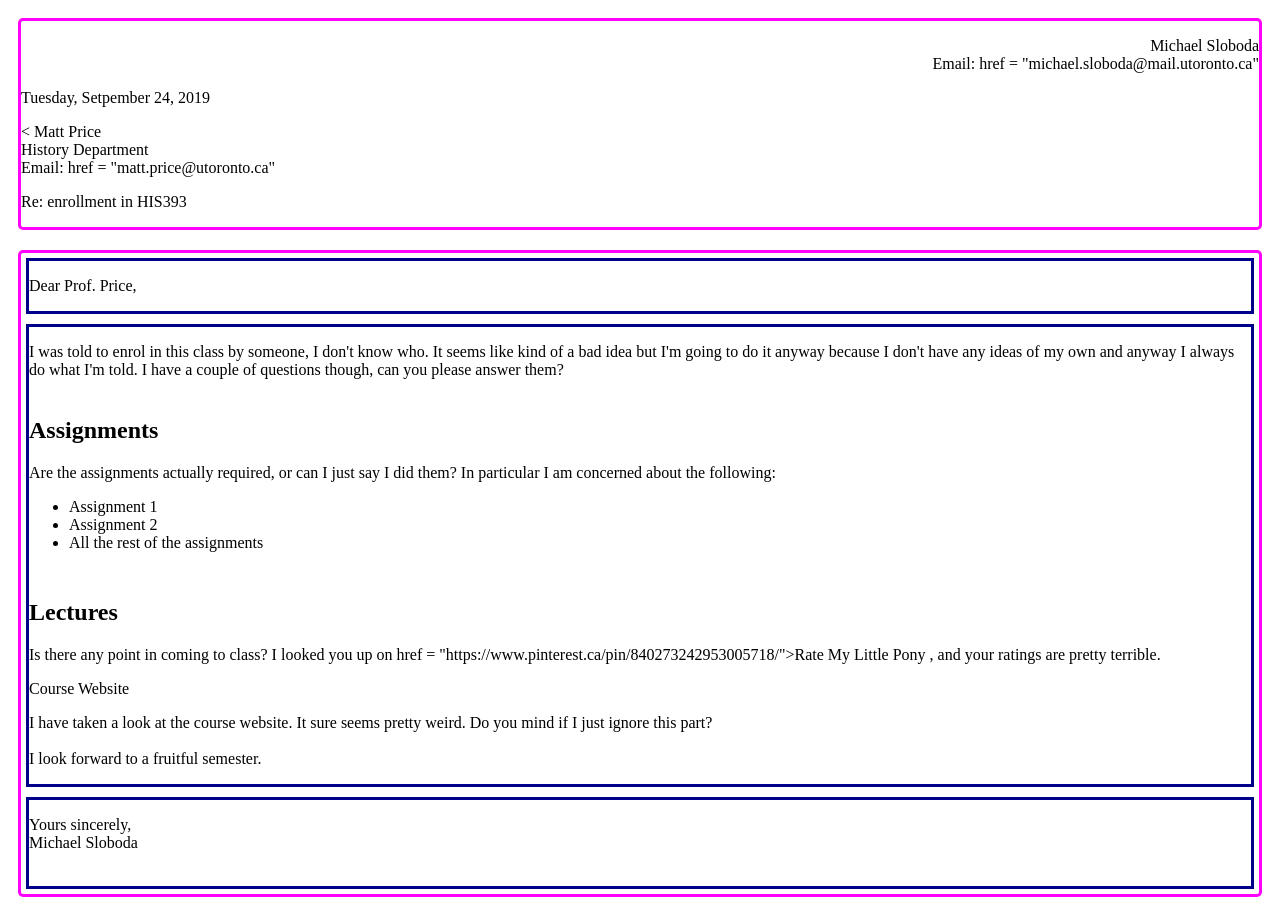
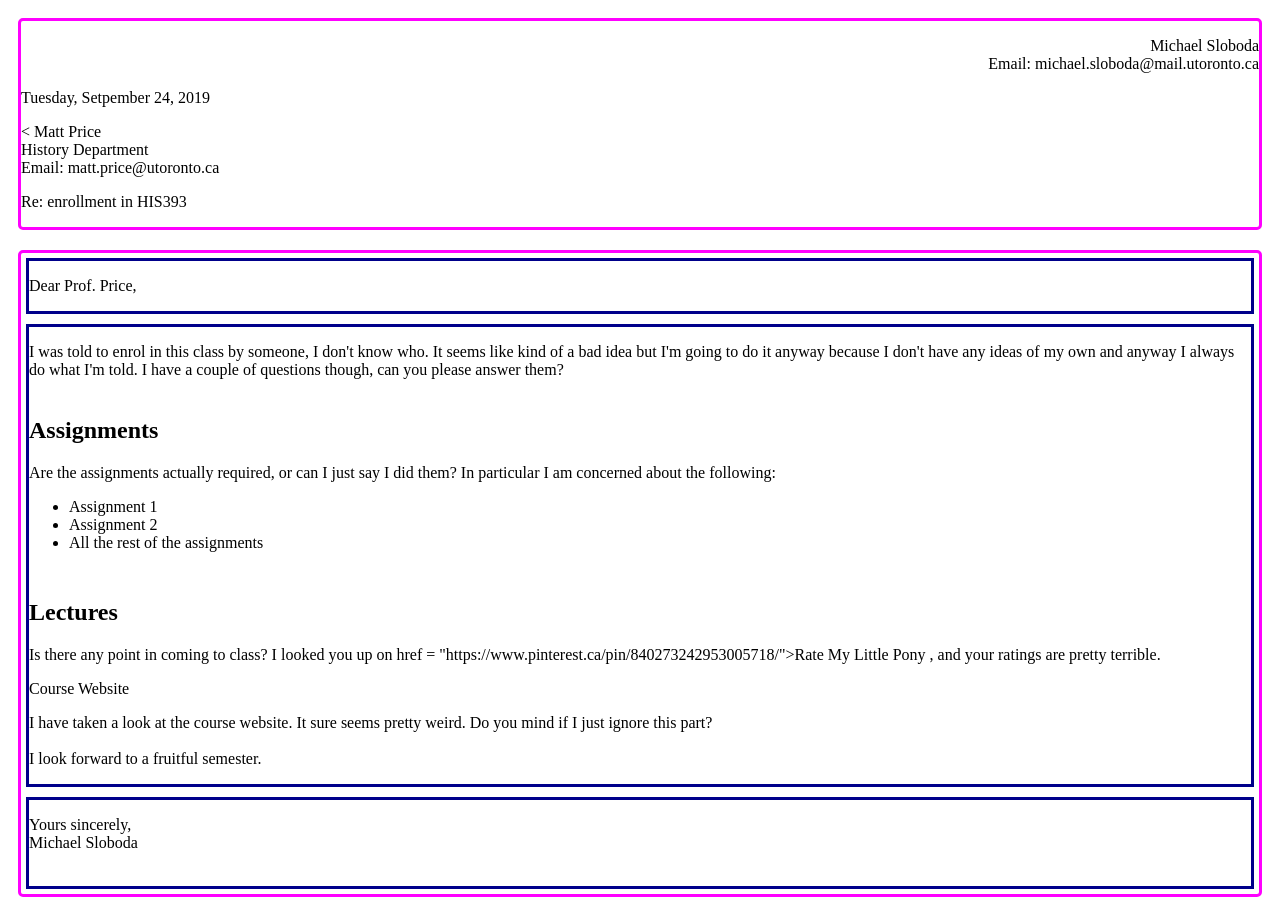
Before and after one commit to dh20199/01-blog-MikeSlob, a website: page 01/index.html in a window 1280 px wide. Shown: the top 897 px of the page. Drawn offline with Linux system fonts and the light colour scheme.

Commit message:
commit 3

```diff
--- a/01/index.html
+++ b/01/index.html
@@ -12,7 +12,7 @@
                 <div class="senderinfo">
                     <p>
                         <p> Michael Sloboda <br>
-                        Email: <a> href = "michael.sloboda@mail.utoronto.ca" </a>
+                        Email: <a> michael.sloboda@mail.utoronto.ca </a>
                     </p>
                 </div>
 
@@ -21,7 +21,7 @@
                 <div class="recipient">
                     <p>< Matt Price <br>
                     History Department <br>
-                    Email: <a> href = "matt.price@utoronto.ca" </a>
+                    Email: <a> matt.price@utoronto.ca </a>
                      </p>
 
                 </div>
```
